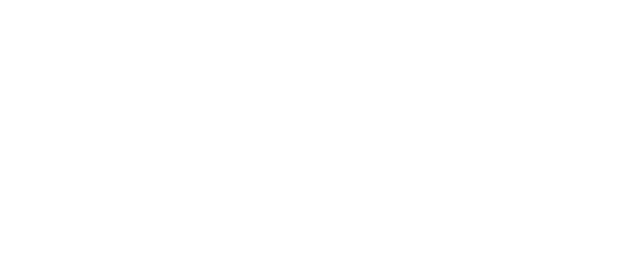
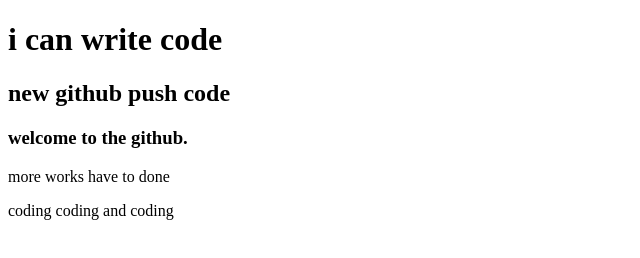
Before and after one commit to Poonam99/my-second-repo, a plain HTML site: page index.html in a window 1280 px wide. Shown: the whole page, without its empty margins (0-640 px from the left). Drawn offline with Linux system fonts and the light colour scheme.

Commit message:
added header

```diff
--- a/index.html
+++ b/index.html
@@ -7,6 +7,12 @@
     <title>my second github repo</title>
 </head>
 <body>
+    <h1>i can write code</h1>
+    <h2>new github push code</h2>
+    <h3>welcome to the github.</h3>
+    <p>more works have to done</p>
+    <p>coding coding and coding</p>
+
 
 </body>
 </html>
```
